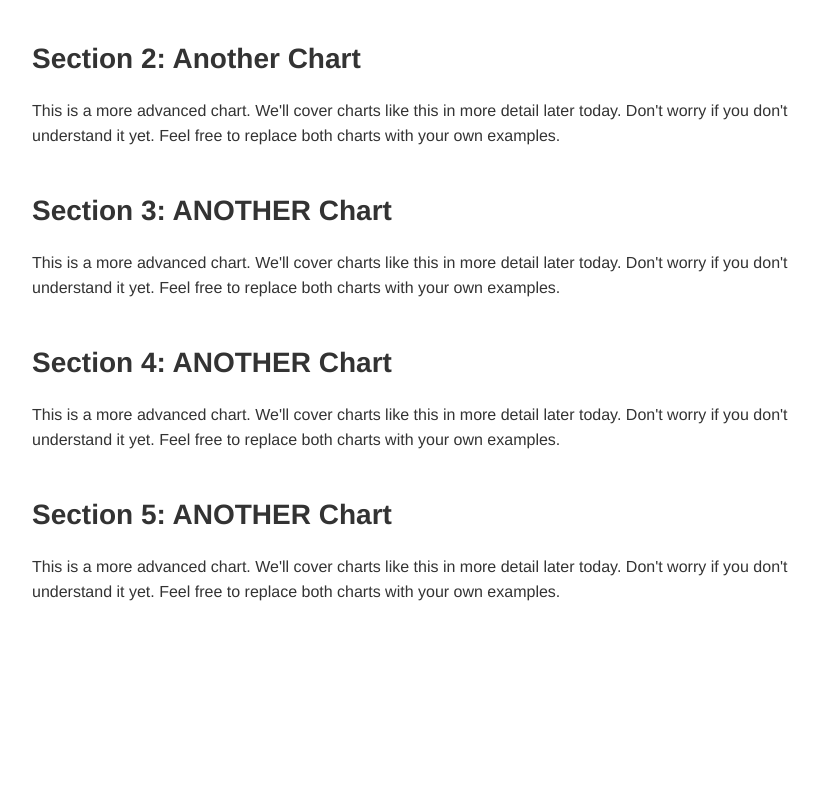
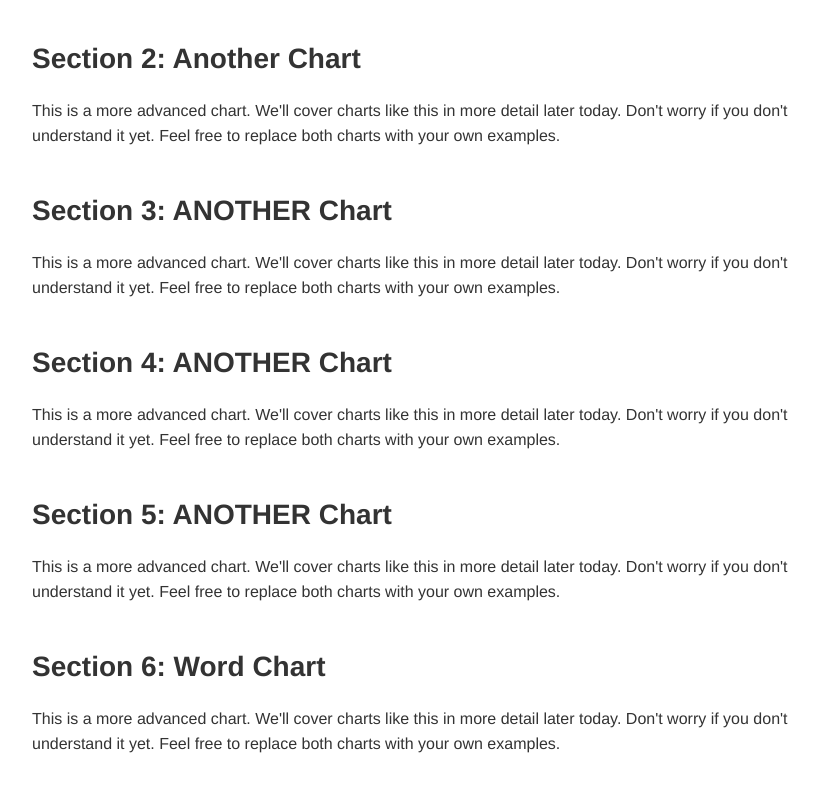
Before and after one commit to smew1/smew1.github.io, a plain HTML site: page index.html in a window 1280 px wide. Shown: the part 435-1226 px from the top of the page, without its empty margins (208-1027 px from the left). Before the commit the page ends 1080 px from the top, so only its background shows below. Drawn offline with Linux system fonts and the light colour scheme; a script that the page names is missing.

Commit message:
Add files via upload

```diff
--- a/index.html
+++ b/index.html
@@ -106,6 +106,20 @@
         <figure id="Location5"></figure> <!-- we give it an id so we can put a vega-lite graph here with VegaEmbed -->
     </section>
 
+    <section>
+        <div class="chart-description"> <!-- we are grouping the title and description together so we can style them together -->
+            <h2>Section 6: Word Chart</h2>
+            <p> <!-- This is a paragraph, it's the main way to display text on a web page -->
+                This is a more advanced chart. We'll cover charts like this in more detail later today. Don't worry if you don't understand it yet.
+                Feel free to replace both charts with your own examples.
+            </p>
+        </div>
+        <figure id="Location6"></figure> <!-- we give it an id so we can put a vega-lite graph here with VegaEmbed -->
+    </section>
+
+
+
+
     <!-- Do you want to add more sections? -->
         <!-- Try copying pasting the section above -->
         <!-- You'll need to change the id of the figure "<figure id="Location3"... -->
@@ -120,12 +134,14 @@
         var figure_2_spec = "https://raw.githubusercontent.com/EconomicsObservatory/courses/main/2/s2_chart2.json"
         var figure_3_spec = "Chart2.json"
         var figure_4_spec = "s3_chart1.json"
-        var figure_5_spec = "ch7_basic_area.json";
+        var figure_5_spec = "ch7_basic_area.json"
+        var figure_6_spec = "word_chart";
 
         vegaEmbed('#Location1', figure_1_spec) // We're using the vegaEmbed function to put a graph in the element with id figure_1
         vegaEmbed('#Location2', figure_2_spec)
         vegaEmbed('#Location3', figure_3_spec)
         vegaEmbed('#Location4', figure_4_spec)
+        vegaEmbed('#Location5', figure_5_spec)
         vegaEmbed('#Location5', figure_5_spec)
 
         // Do you want to add more graphs?
```
Also changed, not shown: word_chart.txt (added).
